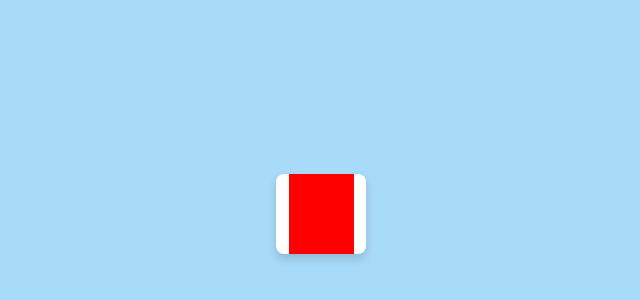
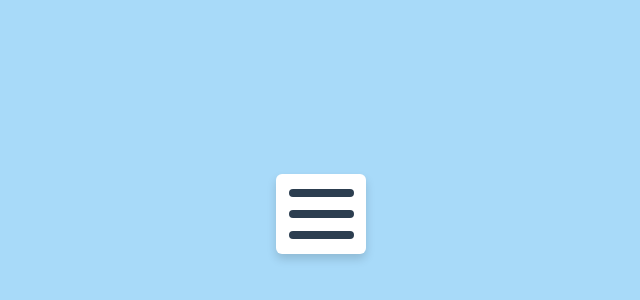
Before and after one commit to ahmadaimandev/Hamburger-Menu, a plain HTML site: page index.html in a window 1280 px wide. Shown: the part 186-486 px from the top of the page, without its empty margins (319-959 px from the left). Drawn offline with Linux system fonts and the light colour scheme.

Commit message:
add javascript file

```diff
--- a/index.html
+++ b/index.html
@@ -17,4 +17,5 @@
         </div>
     </div>
 </body>
+<script src="/main.js"></script>
 </html>
--- a/style.css
+++ b/style.css
@@ -20,15 +20,34 @@ body {
     height: 80px;
     width: 90px;
     background-color: #fff;
-    border-radius: 8px;
+    border-radius:6px;
     box-shadow: 0 5px 10px rgba(0,0,0,0.15);
     display: flex;
     justify-content: center;
+    cursor: pointer;
 }
 
 .container .menu {
     height: 100%;
     width: 65px;
-    background-color: red;
     position: relative;
+    display: flex;
+    align-items: center;
+    justify-content: center;
 }
+
+.menu .line {
+    position: absolute;
+    height: 8px;
+    width: 100%;
+    background-color: #2c3e50;
+    border-radius: 6px;
+}
+
+.menu .line.one {
+    top: 15px;
+}
+
+.menu .line.three {
+    bottom: 15px;
+}
```
Also changed, not shown: main.js (added).
